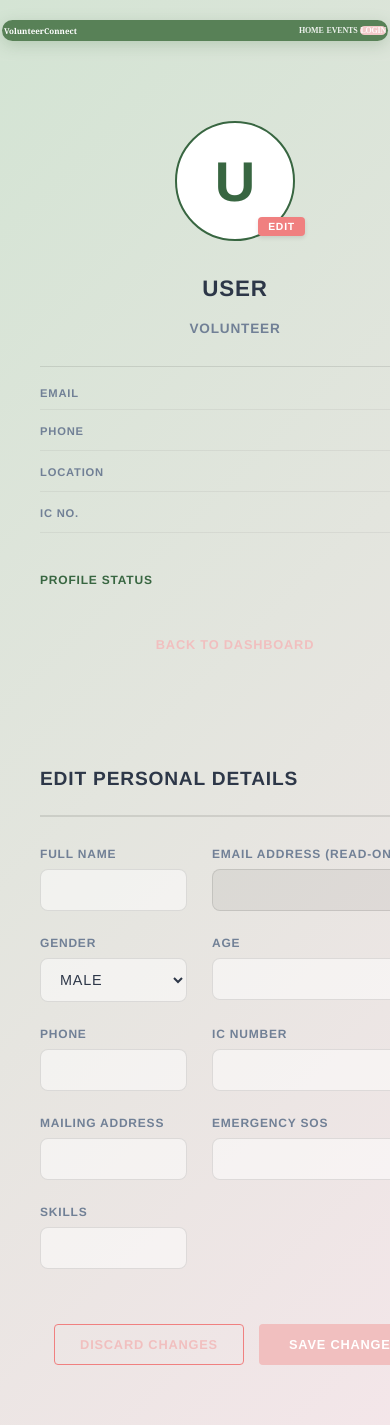
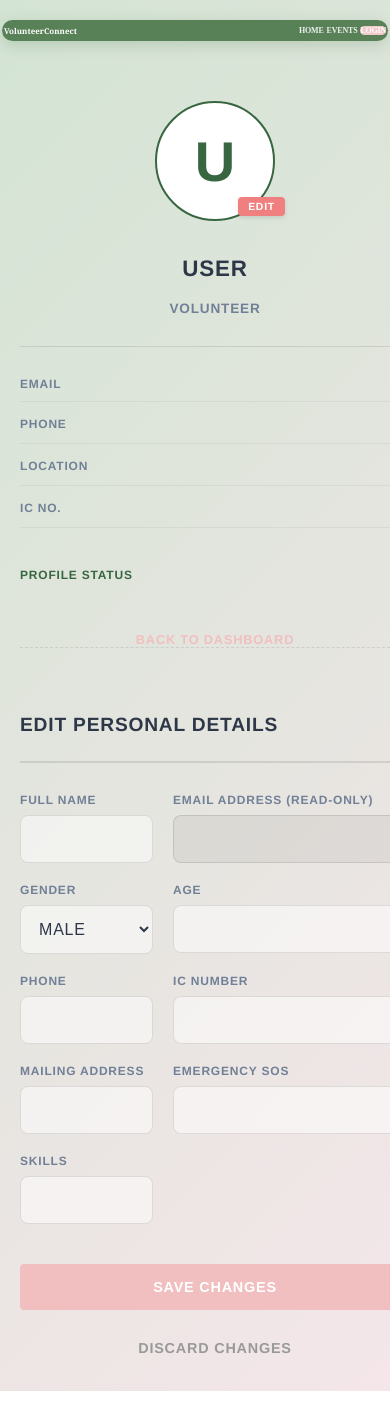
Before and after one commit to syamie66/volunteerconnect, a React (Create React App) app: page /profile/update in a window 390 px wide. After the commit the page ends 1391 px from the top, so only its background shows below. Built offline with nearby package versions, Linux system fonts and the light colour scheme; no server answers.

Commit message:
adjust profile

```diff
--- a/src/pages/volunteer/ProfileUpdate.css
+++ b/src/pages/volunteer/ProfileUpdate.css
@@ -265,11 +265,89 @@
     background: #d1a4a4;
 }
 
-/* Responsive */
-@media (max-width: 900px) {
-    .pu-container { flex-direction: column; }
-    .pu-summary-card { width: 100%; align-items: center; text-align: center; }
-    .pu-form-grid { grid-template-columns: 1fr; }
-    .pu-span-2 { grid-column: span 1; }
-    .pu-info-row { justify-content: space-between; }
+/* =========================================
+   MOBILE RESPONSIVENESS (OPTIMIZED)
+   ========================================= */
+@media screen and (max-width: 768px) {
+
+    /* 1. WRAPPER & CONTAINER */
+    .pu-wrapper {
+        padding: 20px; /* Reduce padding from 40px to 20px */
+        align-items: flex-start;
+        height: auto; /* Allow scrolling */
+        min-height: 100vh;
+    }
+
+    .pu-container {
+        flex-direction: column; /* Stack columns vertically */
+        gap: 40px; /* Reduce gap between summary and form */
+        width: 100%;
+    }
+
+    /* 2. SUMMARY CARD (Top Section) */
+    .pu-summary-card {
+        width: 100%;
+        align-items: center; /* Center the avatar and name */
+        text-align: center;
+        padding-bottom: 0;
+        border-bottom: 1px dashed rgba(0,0,0,0.1); /* visual separator */
+        margin-bottom: 10px;
+    }
+
+    /* Keep the list items left/right aligned, not centered text */
+    .pu-info-list {
+        width: 100%; /* Ensure it spans full width */
+        margin-top: 10px;
+    }
+
+    .pu-info-row {
+        justify-content: space-between;
+        width: 100%;
+    }
+
+    .pu-info-label { font-size: 0.75rem; }
+    .pu-info-value { font-size: 0.9rem; }
+
+    /* 3. FORM SECTION */
+    .pu-form-card {
+        width: 100%;
+        padding: 0;
+    }
+
+    .pu-form-grid {
+        grid-template-columns: 1fr; /* Force single column layout */
+        gap: 20px;
+    }
+
+    .pu-span-2 {
+        grid-column: span 1; /* Reset span for single column */
+    }
+
+    /* 4. INPUTS */
+    .pu-input {
+        /* 16px font prevents iOS from zooming in when typing */
+        font-size: 16px;
+        padding: 14px; /* Larger touch target */
+    }
+
+    /* 5. BUTTONS (Stacked & Full Width) */
+    .pu-actions {
+        flex-direction: column-reverse; /* Put 'Save' on top, 'Cancel' below */
+        width: 100%;
+        gap: 15px;
+        margin-top: 20px;
+    }
+
+    .pu-btn-save,
+    .pu-btn-cancel {
+        width: 100%; /* Full width for easier tapping */
+        text-align: center;
+        padding: 15px; /* Taller buttons */
+        font-size: 0.9rem;
+    }
+
+    .pu-btn-cancel {
+        border: none; /* Cleaner look for secondary action on mobile */
+        color: #999;
+    }
 }
```
